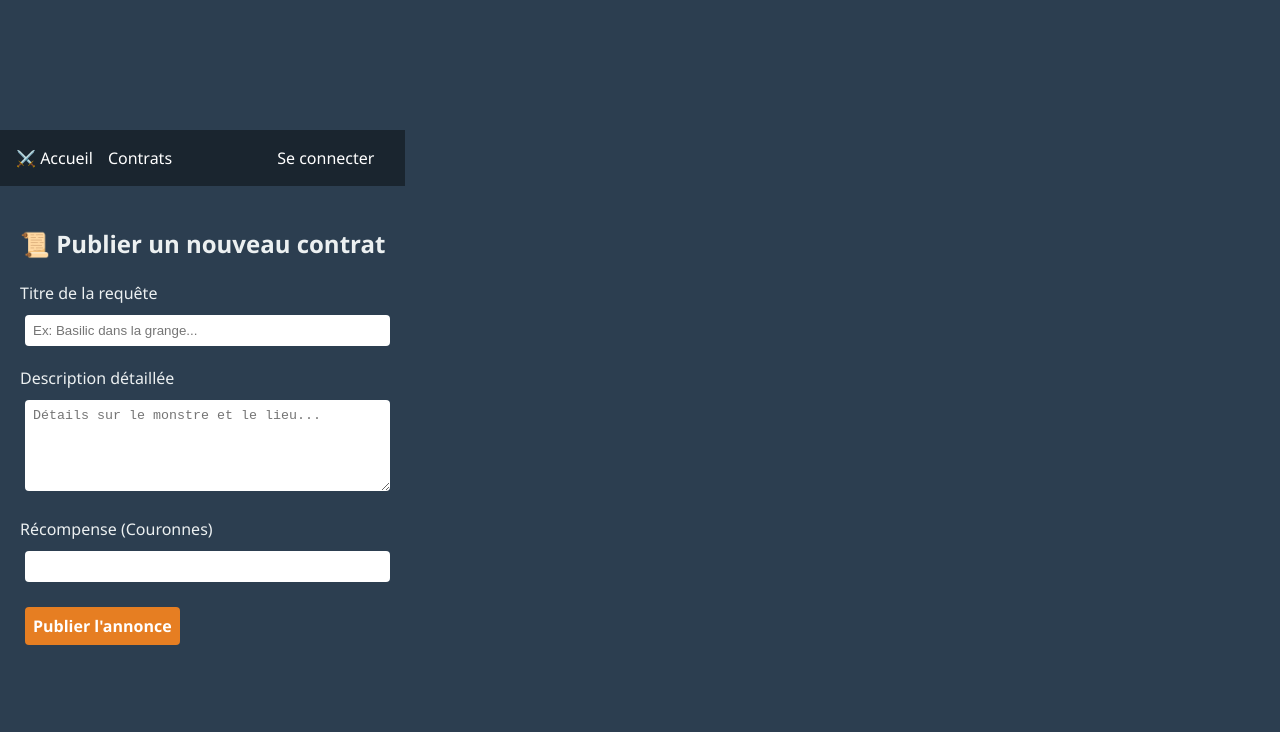
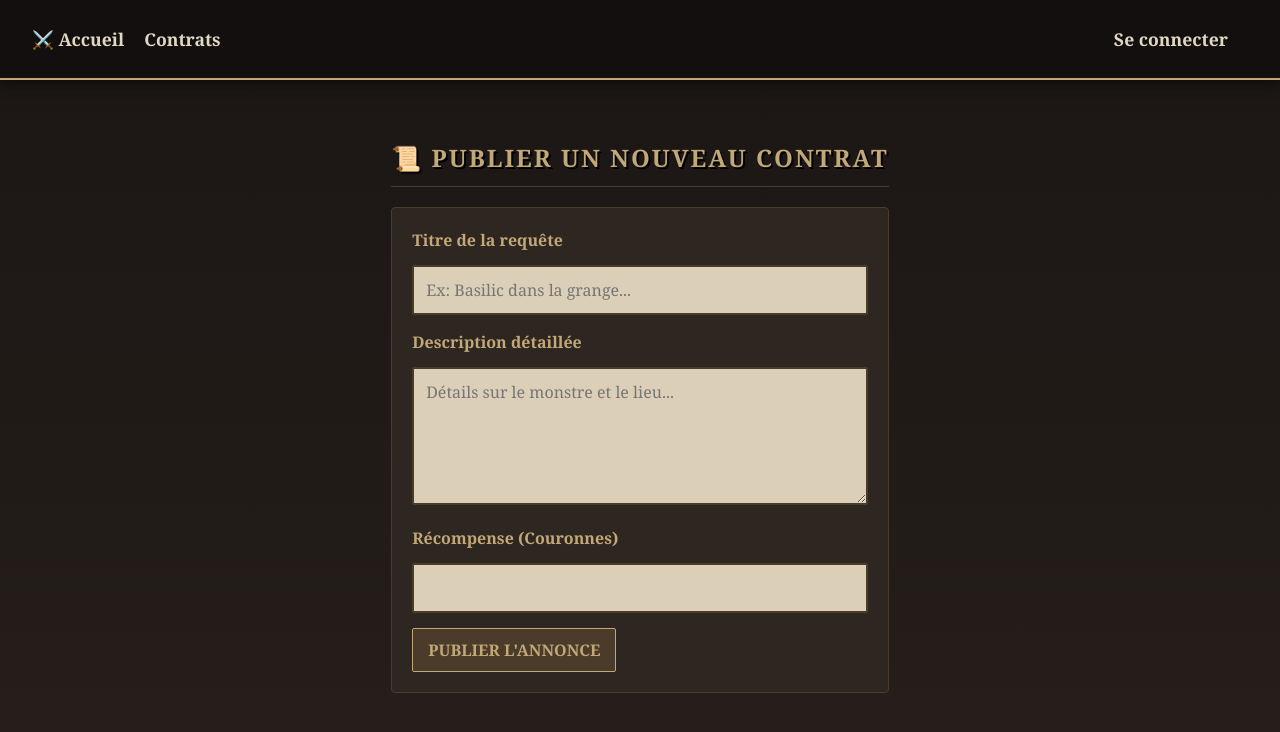
Before and after one commit to BaptisteNodon/Front, a React (Vite) app in the folder witcher-board/: page /create in a window 1280 px wide. Shown: the top 732 px of the page. Built offline with nearby package versions, Linux system fonts and the light colour scheme.

Commit message:
MAJ: Upgrade du style (plus dans le theme de the witcher)

```diff
--- a/witcher-board/src/App.css
+++ b/witcher-board/src/App.css
@@ -1,84 +1,218 @@
-/* Fiche de style minimaliste proposé par Gemini IA etape 2.4 */
+/* Thème "The Witcher" Proposé par Gemini plus quelque modif que j'ai faite car rien n'etais centré */
 
 :root {
-  --bg-color: #2c3e50;
-  --text-color: #ecf0f1;
-  --accent-color: #e67e22;
-  --card-bg: #34495e;
-  --status-available: #27ae60;
-  --status-assigned: #f39c12;
-  --status-completed: #7f8c8d;
+  /* Palette de couleurs "Médiéval / Fantasy" */
+  --bg-color: #1a1614;         /* Fond très sombre (charbon/marron) */
+  --text-main: #e0d8c3;        /* Couleur parchemin clair pour le texte */
+  --text-dark: #2c241b;        /* Marron foncé pour le texte sur fond clair */
+
+  --card-bg: #2e2620;          /* Marron cuir pour les cartes */
+  --card-border: #4a3b2a;      /* Bordure bois */
+
+  --accent-gold: #c2a878;      /* Or vieilli (médaillon) */
+  --accent-red: #8b0000;       /* Rouge sang (actions importantes) */
+  --input-bg: #dccfb8;         /* Fond parchemin pour les inputs */
+
+  /* Couleurs de statuts (plus ternes pour faire "ancien") */
+  --status-available: #5e8c61; /* Vert forêt */
+  --status-assigned: #d35400;  /* Orange brûlé */
+  --status-completed: #555555; /* Gris fer */
 }
 
+/* Ajoute ceci tout en haut pour éviter les soucis de largeur */
+* {
+  justify-content: center;
+  box-sizing: border-box;
+}
+
+/* 1. On modifie le BODY pour qu'il prenne tout l'écran */
 body {
-  font-family: 'Segoe UI', Tahoma, Geneva, Verdana, sans-serif;
+  font-family: 'Georgia', 'Times New Roman', serif;
   background-color: var(--bg-color);
-  color: var(--text-color);
+  color: var(--text-main);
   margin: 0;
   padding: 0;
+  /* Image de fond qui reste fixe quand on scrolle */
+  background-image: linear-gradient(to bottom, #1a1614, #261f1b);
+  background-attachment: fixed;
+  min-height: 100vh;
 }
 
-.container {
-  max-width: 900px;
-  margin: 0 auto;
-  padding: 20px;
+/* 2. On s'assure que l'élément racine de React prend aussi toute la hauteur */
+#root {
+  min-height: 100vh;
+  display: flex;
+  flex-direction: column;
 }
 
-/* Navbar */
+/* 3. On fixe la Navbar */
 nav {
-  background-color: #1a252f;
-  padding: 1rem;
+  background-color: #120f0e;
+  padding: 1rem 2rem;
   display: flex;
   justify-content: space-between;
   align-items: center;
+  border-bottom: 2px solid var(--accent-gold);
+  box-shadow: 0 4px 10px rgba(0,0,0,0.5);
+
+  /* --- NOUVEAU : Fixation --- */
+  position: fixed; /* Reste collé en haut */
+  top: 0;
+  left: 0;
+  width: 100%;     /* Prend toute la largeur */
+  z-index: 1000;   /* Passe au-dessus du reste */
+  height: 80px;    /* On définit une hauteur fixe pour calculer le décalage */
 }
-nav a { color: white; text-decoration: none; margin-right: 15px; }
-nav span { color: var(--accent-color); font-weight: bold; }
 
-/* Cartes de contrats */
+/* 4. On adapte le Container pour qu'il ne soit pas caché sous la navbar */
+.container {
+  max-width: 1000px;
+  margin: 0 auto;
+
+  /* --- NOUVEAU : Décalage et Remplissage --- */
+  padding-top: 120px; /* 80px de navbar + 40px d'espace */
+  padding-bottom: 40px;
+  flex: 1; /* Force le container à prendre l'espace restant en hauteur */
+  width: 100%;
+}
+
+/* Titres */
+h1, h2, h3, h4 {
+  color: var(--accent-gold);
+  text-transform: uppercase;
+  letter-spacing: 2px;
+  border-bottom: 1px solid var(--card-border);
+  padding-bottom: 10px;
+  text-shadow: 2px 2px 0px #000;
+}
+
+
+nav a {
+  color: var(--text-main);
+  text-decoration: none;
+  margin-right: 20px;
+  font-size: 1.1rem;
+  font-weight: bold;
+  transition: color 0.3s;
+}
+
+nav a:hover {
+  color: var(--accent-gold);
+}
+
+/* Grille et Cartes */
 .contract-grid {
   display: grid;
-  grid-template-columns: repeat(auto-fill, minmax(250px, 1fr));
-  gap: 20px;
+  grid-template-columns: repeat(auto-fill, minmax(280px, 1fr));
+  gap: 25px;
+  margin-top: 30px;
 }
 
 .contract-card {
   background-color: var(--card-bg);
-  padding: 15px;
-  border-radius: 8px;
-  border: 1px solid #455a64;
-  transition: transform 0.2s;
+  padding: 20px;
+  border: 1px solid var(--card-border);
+  border-radius: 4px;
+  box-shadow: 5px 5px 15px rgba(0,0,0,0.4);
+  transition: transform 0.2s, box-shadow 0.2s;
+  position: relative;
 }
-.contract-card:hover { transform: translateY(-5px); }
 
-/* Couleurs par statut */
-.status-Available { border-left: 5px solid var(--status-available); }
-.status-Assigned { border-left: 5px solid var(--status-assigned); }
-.status-Completed { border-left: 5px solid var(--status-completed); opacity: 0.7; }
+.contract-card:hover {
+  transform: translateY(-3px);
+  box-shadow: 8px 8px 20px rgba(0,0,0,0.6);
+  border-color: var(--accent-gold);
+}
 
-/* Filtres */
-.filters {
-  margin-bottom: 20px;
-  background: var(--card-bg);
-  padding: 15px;
-  border-radius: 5px;
+/* Indicateurs de statut (Bandeau à gauche) */
+.status-Available { border-left: 6px solid var(--status-available); }
+.status-Assigned { border-left: 6px solid var(--status-assigned); }
+.status-Completed { border-left: 6px solid var(--status-completed); opacity: 0.7; }
+
+/* Boutons */
+button {
+  background-color: var(--card-border);
+  color: var(--accent-gold);
+  font-family: 'Georgia', serif;
+  font-weight: bold;
+  text-transform: uppercase;
+  padding: 10px 15px;
+  border: 1px solid var(--accent-gold);
+  border-radius: 2px;
+  cursor: pointer;
+  transition: all 0.3s;
 }
-input, select, button, textarea {
-  padding: 8px;
-  margin: 5px;
+
+button:hover:not(:disabled) {
+  background-color: var(--accent-gold);
+  color: var(--text-dark);
+  box-shadow: 0 0 10px var(--accent-gold);
+}
+
+button:disabled {
+  opacity: 0.5;
+  cursor: not-allowed;
+  border-color: #555;
+}
+
+/* Bouton secondaire (Gris/Annuler) */
+button.secondary {
+  background-color: transparent;
+  border-color: #777;
+  color: #aaa;
+}
+button.secondary:hover {
+  background-color: #333;
+  color: #fff;
+}
+
+/* Formulaires et Filtres */
+.filters, form {
+  background-color: var(--card-bg);
+  padding: 20px;
   border-radius: 4px;
-  border: none;
+  border: 1px solid var(--card-border);
+  margin-bottom: 25px;
 }
-button {
-  background-color: var(--accent-color);
-  color: white;
-  cursor: pointer;
+
+input, select, textarea {
+  width: 100%;
+  padding: 12px;
+  margin: 8px 0 15px 0;
+  border-radius: 2px;
+  border: 2px solid var(--card-border);
+  background-color: var(--input-bg); /* Couleur papier */
+  color: var(--text-dark); /* Texte foncé sur papier clair */
+  font-family: 'Georgia', serif;
+  font-size: 1rem;
+  box-sizing: border-box; /* Important pour que le padding ne dépasse pas */
+}
+
+input:focus, select:focus, textarea:focus {
+  outline: none;
+  border-color: var(--accent-gold);
+  box-shadow: 0 0 5px rgba(194, 168, 120, 0.5);
+}
+
+label {
+  color: var(--accent-gold);
   font-weight: bold;
+  display: block;
+  margin-bottom: 5px;
 }
-button:hover { opacity: 0.9; }
-button.secondary { background-color: #7f8c8d; }
 
-/* Formulaires */
-.form-group { margin-bottom: 15px; }
-label { display: block; margin-bottom: 5px; }
-input, textarea { width: 100%; box-sizing: border-box; }
+/* Liens */
+a {
+  color: var(--accent-gold);
+  text-decoration: none;
+}
+a:hover {
+  text-decoration: underline;
+}
+
+/* Petits détails */
+hr {
+  border: 0;
+  border-top: 1px solid var(--card-border);
+  margin: 20px 0;
+}
```
